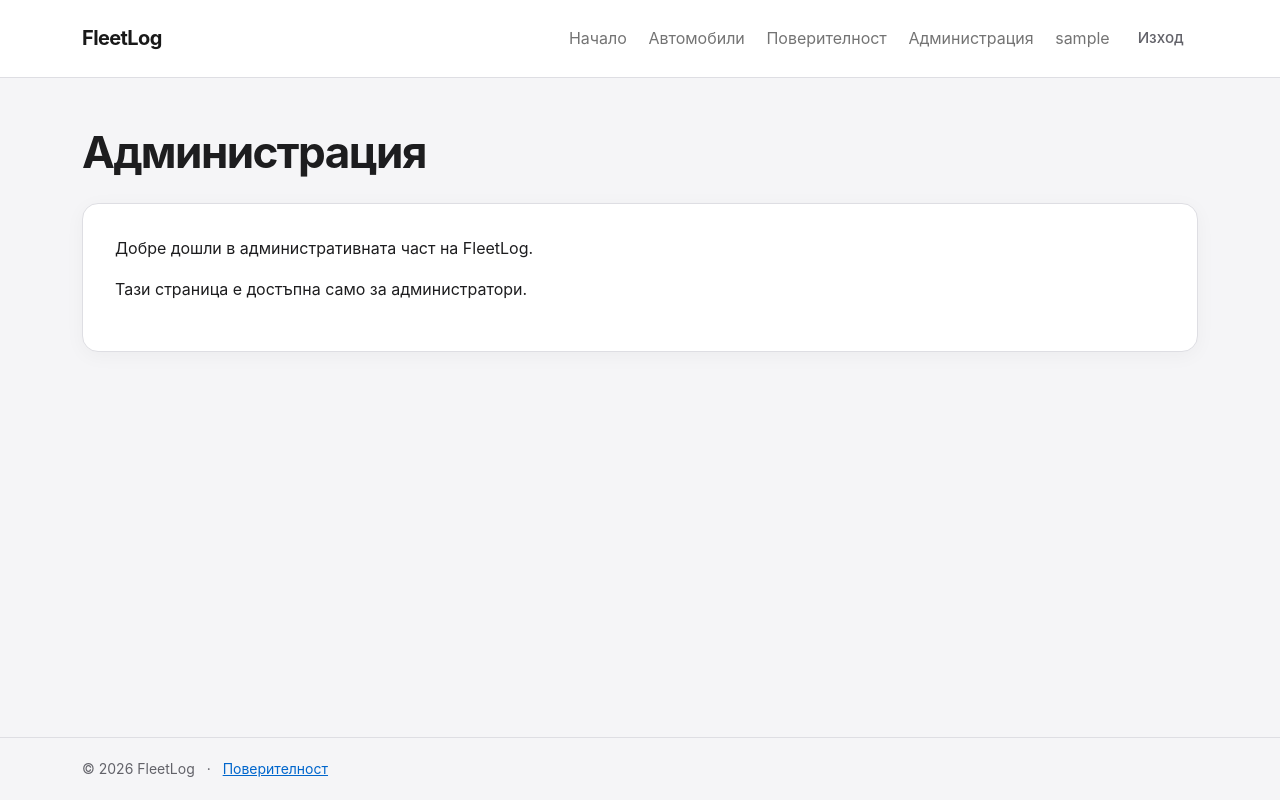
After one commit to Kalomakato/FleetLog, an ASP.NET Core app: page /Admin in a window 1280 px wide. The commit adds this page. Run offline with ASP.NET Core 8, Linux system fonts and the light colour scheme; the visitor is signed in with stand-in values (Sample User, id 1); style sheets or scripts are compiled from the project's sources.

Commit message:
Add Administrator-protected MVC area and navigation link

```diff
--- /dev/null
+++ b/FleetLog/Areas/Admin/Views/Home/Index.cshtml
@@ -0,0 +1,11 @@
+@{
+    ViewData["Title"] = "Администрация";
+    Layout = "/Views/Shared/_Layout.cshtml";
+}
+
+<h1>Администрация</h1>
+
+<div class="fleet-form-panel">
+    <p>Добре дошли в административната част на FleetLog.</p>
+    <p>Тази страница е достъпна само за администратори.</p>
+</div>
--- a/FleetLog/Program.cs
+++ b/FleetLog/Program.cs
@@ -60,6 +60,10 @@ public class Program
         app.UseAuthorization();
 
         app.MapControllerRoute(
+            name: "areas",
+            pattern: "{area:exists}/{controller=Home}/{action=Index}/{id?}");
+
+        app.MapControllerRoute(
             name: "default",
             pattern: "{controller=Home}/{action=Index}/{id?}");
 
--- a/FleetLog/Views/Shared/_Layout.cshtml
+++ b/FleetLog/Views/Shared/_Layout.cshtml
@@ -56,7 +56,17 @@
                             Поверителност
                         </a>
                     </li>
-
+                    @if (User.IsInRole(FleetLog.Services.RoleNames.Administrator))
+                    {
+                        <li class="nav-item">
+                            <a class="nav-link"
+                               asp-area="Admin"
+                               asp-controller="Home"
+                               asp-action="Index">
+                                Администрация
+                            </a>
+                        </li>
+                    }
                     @if (User.Identity?.IsAuthenticated == true)
                     {
                         <li class="nav-item">
```
Also changed, not shown: FleetLog/Areas/Admin/Controllers/HomeController.cs (added, +16 -0 lines).
